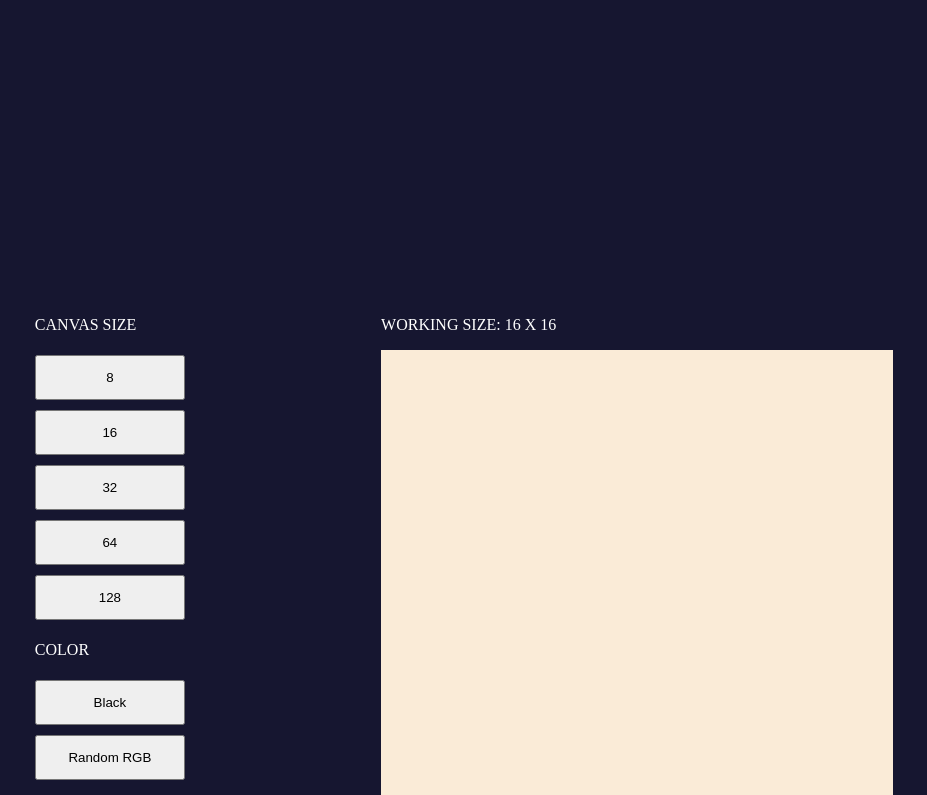
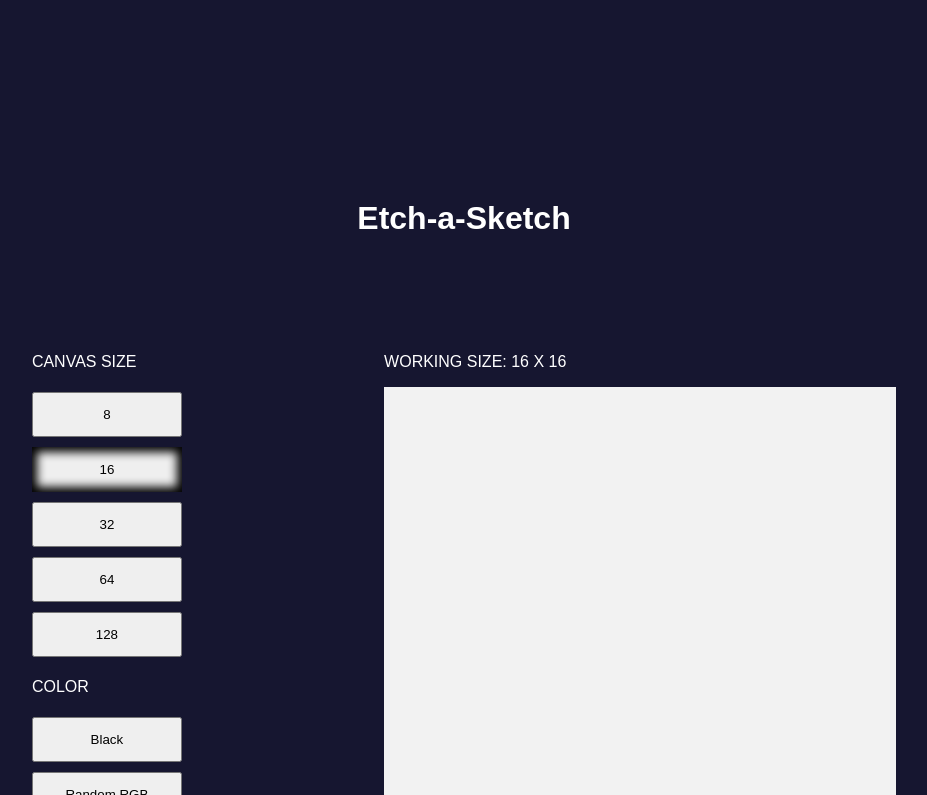
Before and after one commit to DemReaper/Etch-a-Sketch, a plain HTML site: page index.html in a window 1280 px wide. Both pictures are taken after a click on the button "16". Shown: the top 795 px of the page, without its empty margins (176-1103 px from the left). Drawn offline with Linux system fonts and the light colour scheme.

Commit message:
add: indication of selected settings on buttons

```diff
--- a/index.html
+++ b/index.html
@@ -8,6 +8,7 @@
     <link rel="stylesheet" href="styles.css" />
   </head>
   <body>
+    <h1>Etch-a-Sketch</h1>
     <div class="wrapper">
       <div class="buttons">
         <p>Canvas size</p>
@@ -27,6 +28,7 @@
         <div id="canvas"></div>
       </div>
     </div>
+    <footer>Copyright &copy; Demar Jones 2022</footer>
     <script src="main.js"></script>
   </body>
 </html>
--- a/main.js
+++ b/main.js
@@ -5,16 +5,19 @@ const resetButton = document.getElementById("reset-button");
 const canvasWidth = canvas.clientWidth;
 const canvasHeight = canvas.clientHeight;
 const workingSize = document.querySelector(".working-size");
+const defaultCellSize = 32;
 
 let colorEffect = "singleColor";
 
-let cellSize = 32;
+let cellSize = defaultCellSize;
 
-const canvasSizes = document.getElementsByClassName("canvas-btn");
-for (let i = 0; i < canvasSizes.length; i++) {
-  canvasSizes[i].addEventListener("click", function () {
+// ===== BUTTON CLICKS =====
+const canvasSizeBtns = document.getElementsByClassName("canvas-btn");
+for (let i = 0; i < canvasSizeBtns.length; i++) {
+  canvasSizeBtns[i].addEventListener("click", function () {
     cellSize = canvasWidth / Number(this.textContent);
-    console.log(cellSize);
+    removeClassFromButtons(canvasSizeBtns);
+    this.classList.add("selected");
   });
 }
 
@@ -23,11 +26,19 @@ for (let i = 0; i < colorButtons.length; i++) {
   colorButtons[i].addEventListener("click", function () {
     if (this.innerHTML === "Black") {
       colorEffect = "singleColor";
+      removeClassFromButtons(colorButtons);
+      this.classList.add("selected");
     } else if (this.innerHTML === "Random RGB") {
       colorEffect = "randomRGB";
+      removeClassFromButtons(colorButtons);
+      this.classList.add("selected");
     }
   });
 }
+
+resetButton.addEventListener("click", reset);
+
+// ===== FUNCTIONS =====
 
 function setCellSize(size) {
   const cells = document.getElementsByClassName("cell");
@@ -93,13 +104,21 @@ function hoverEffect() {
   }
 }
 
+function removeClassFromButtons(btnArray) {
+  for (let i = 0; i < btnArray.length; i++) {
+    btnArray[i].classList.remove("selected");
+  }
+}
+
 function reset() {
   canvas.innerHTML = "";
   createGrid(cellSize);
   hoverEffect();
+
+  removeClassFromButtons(canvasSizeBtns);
+  removeClassFromButtons(colorButtons);
 }
 
+// ===== LOGIC =====
 createGrid(cellSize);
 hoverEffect();
-
-resetButton.addEventListener("click", reset);
--- a/styles.css
+++ b/styles.css
@@ -1,5 +1,13 @@
 body {
   background-color: rgb(22, 22, 48);
+  font-family: "Poppins", sans-serif;
+}
+
+h1 {
+  color: white;
+  width: 1000px;
+  margin: 200px auto 0;
+  text-align: center;
 }
 
 p {
@@ -7,11 +15,18 @@ p {
   text-transform: uppercase;
 }
 
+footer {
+  color: white;
+  width: 1000px;
+  margin: 200px auto 0;
+  text-align: center;
+}
+
 .wrapper {
   width: 1000px;
   display: flex;
   justify-content: space-around;
-  margin: 300px auto 0;
+  margin: 100px auto 0;
 }
 
 .buttons {
@@ -29,7 +44,7 @@ p {
 #canvas {
   width: 512px;
   height: 512px;
-  background-color: antiquewhite;
+  background-color: #f2f2f2;
   margin: 0 auto;
 }
 
@@ -40,3 +55,8 @@ p {
 .hoverColor {
   background-color: black;
 }
+
+.selected {
+  border-style: none;
+  box-shadow: inset 0 0 10px 5px black;
+}
```
